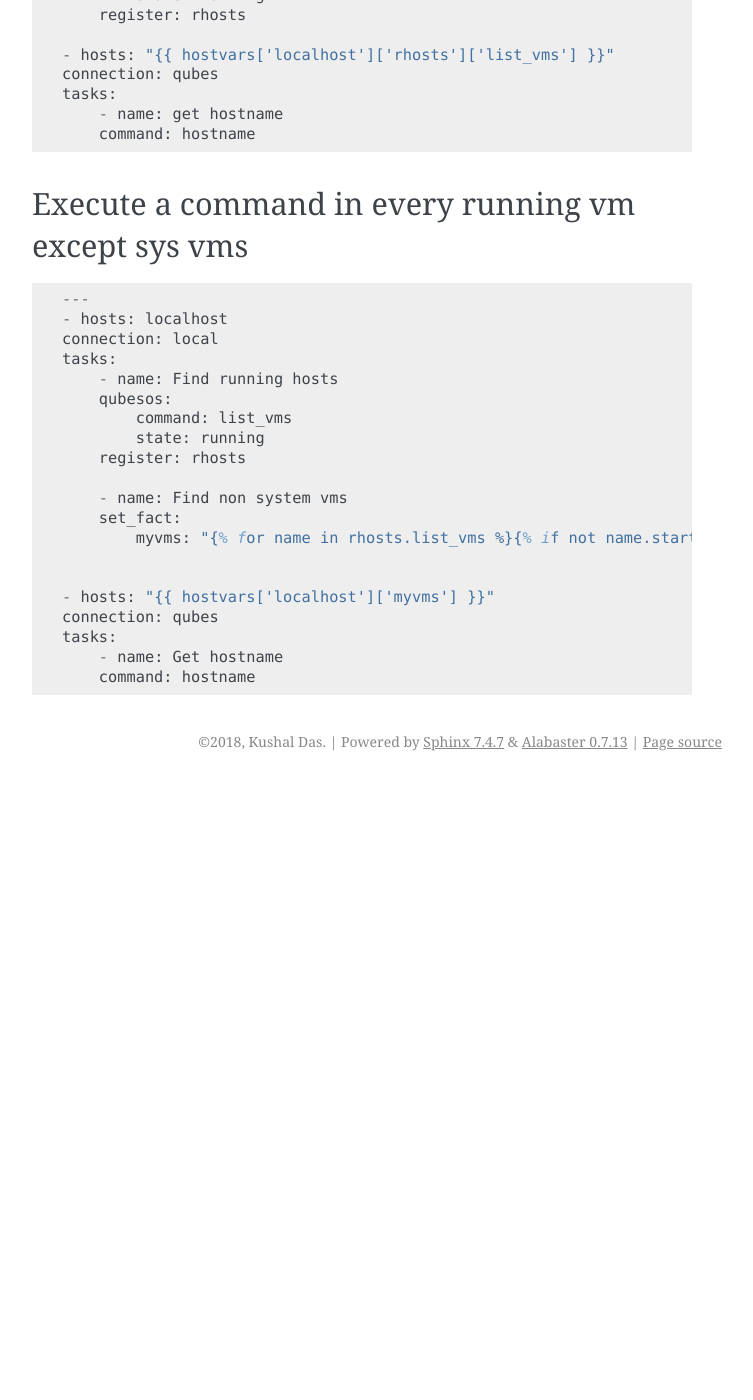
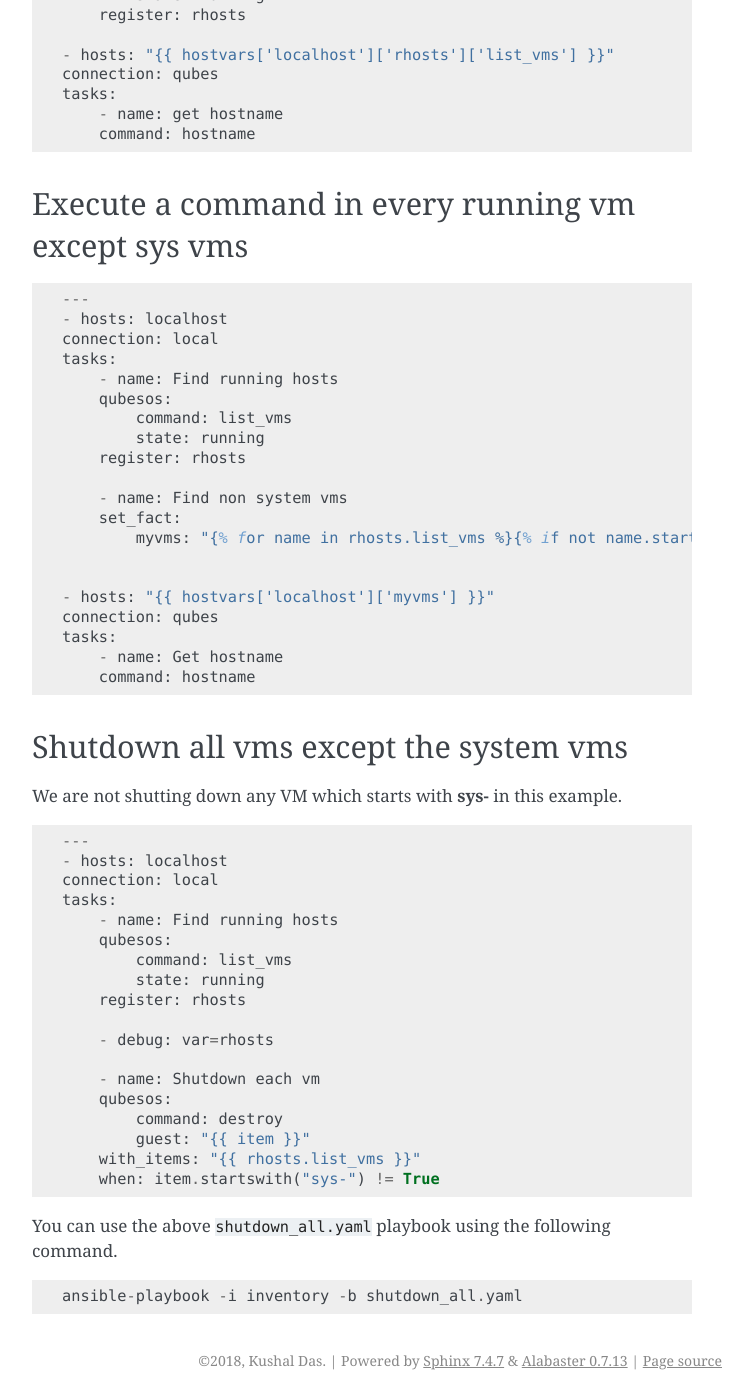
Before and after one commit to kushaldas/qubes_ansible, a Sphinx documentation site: the page built from docs/examples.rst, in a window 1280 px wide and 1400 px high, scrolled down 5166 px. Shown: the whole window, without its empty margins (388-1141 px from the left). Built offline with Sphinx 7.4.7, drawn with Linux system fonts in a browser that asks for light colours; before the commit the page ends 5947 px from its top, so only the background shows below that; some of the changed text lies outside the part shown.

Commit message:
Adds an example of shutting down all vms

```diff
--- a/docs/examples.rst
+++ b/docs/examples.rst
@@ -287,3 +287,36 @@ Execute a command in every running vm except sys vms
     tasks:
         - name: Get hostname
         command: hostname
+
+Shutdown all vms except the system vms
+----------------------------------------
+
+We are not shutting down any VM which starts with **sys-** in this example.
+
+::
+
+    ---
+    - hosts: localhost
+    connection: local
+    tasks:
+        - name: Find running hosts
+        qubesos:
+            command: list_vms
+            state: running
+        register: rhosts
+
+        - debug: var=rhosts
+
+        - name: Shutdown each vm
+        qubesos:
+            command: destroy
+            guest: "{{ item }}"
+        with_items: "{{ rhosts.list_vms }}"
+        when: item.startswith("sys-") != True
+
+
+You can use the above ``shutdown_all.yaml`` playbook using the following command.
+
+::
+
+    ansible-playbook -i inventory -b shutdown_all.yaml
```
Also changed, not shown: 1 other file.
